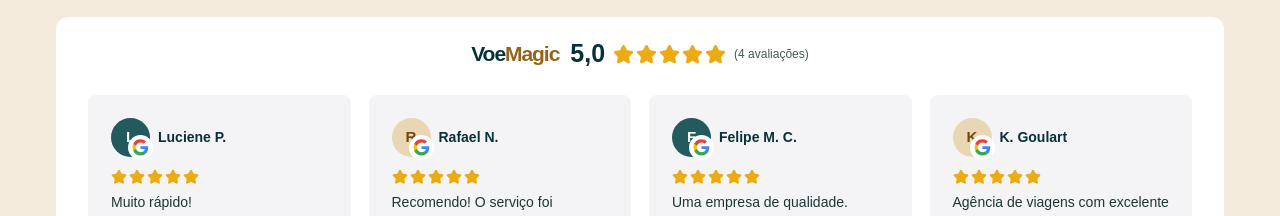
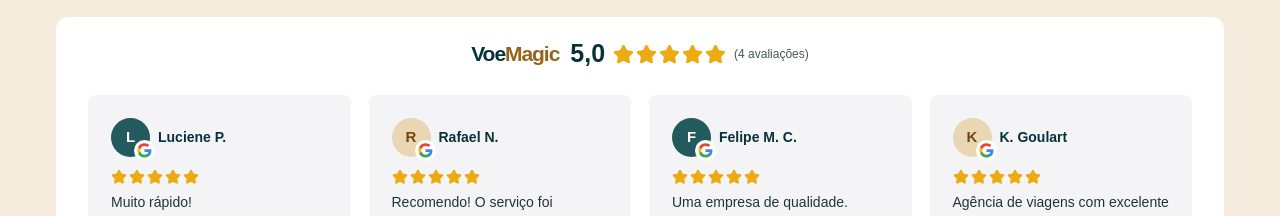
Before and after one commit to thomasgabbriel/voemagic, a React (Vite) app: page / in a window 1280 px wide. Shown: the part 1580-1796 px from the top of the page. Built offline with nearby package versions, Linux system fonts and the light colour scheme.

Commit message:
Ajusta tamanho e posição do G nos avatares

```diff
--- a/src/styles.css
+++ b/src/styles.css
@@ -630,13 +630,14 @@ h2 { margin-top: 10px; font-weight: 610; font-size: clamp(42px, 5.1vw, 73px); li
 .review-card:nth-child(even) .review-avatar { background: #e9d6b3; color: #704614; }
 .review-source-icon {
   position: absolute;
-  right: -3px;
-  bottom: -3px;
-  box-sizing: content-box;
-  padding: 1px;
+  right: -5px;
+  bottom: -4px;
+  width: 21px;
+  height: 21px;
   border: 2px solid #fff;
   border-radius: 50%;
   background: #fff;
+  pointer-events: none;
 }
 .review-card blockquote { color: #203535; margin: 0; font-size: 14px; line-height: 1.55; }
 .review-carousel { position: relative; }
```
Also changed, not shown: 1 other file (tests, documents, lock files or other folders).
